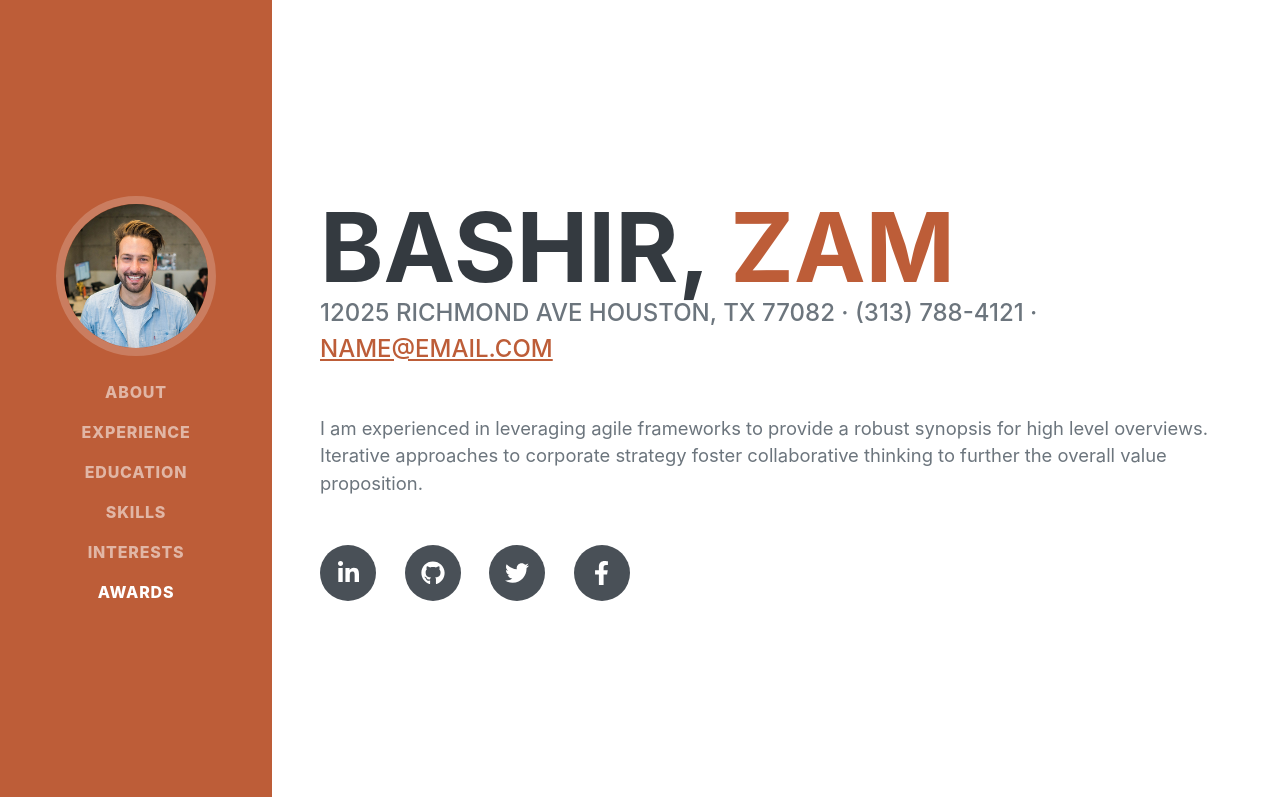
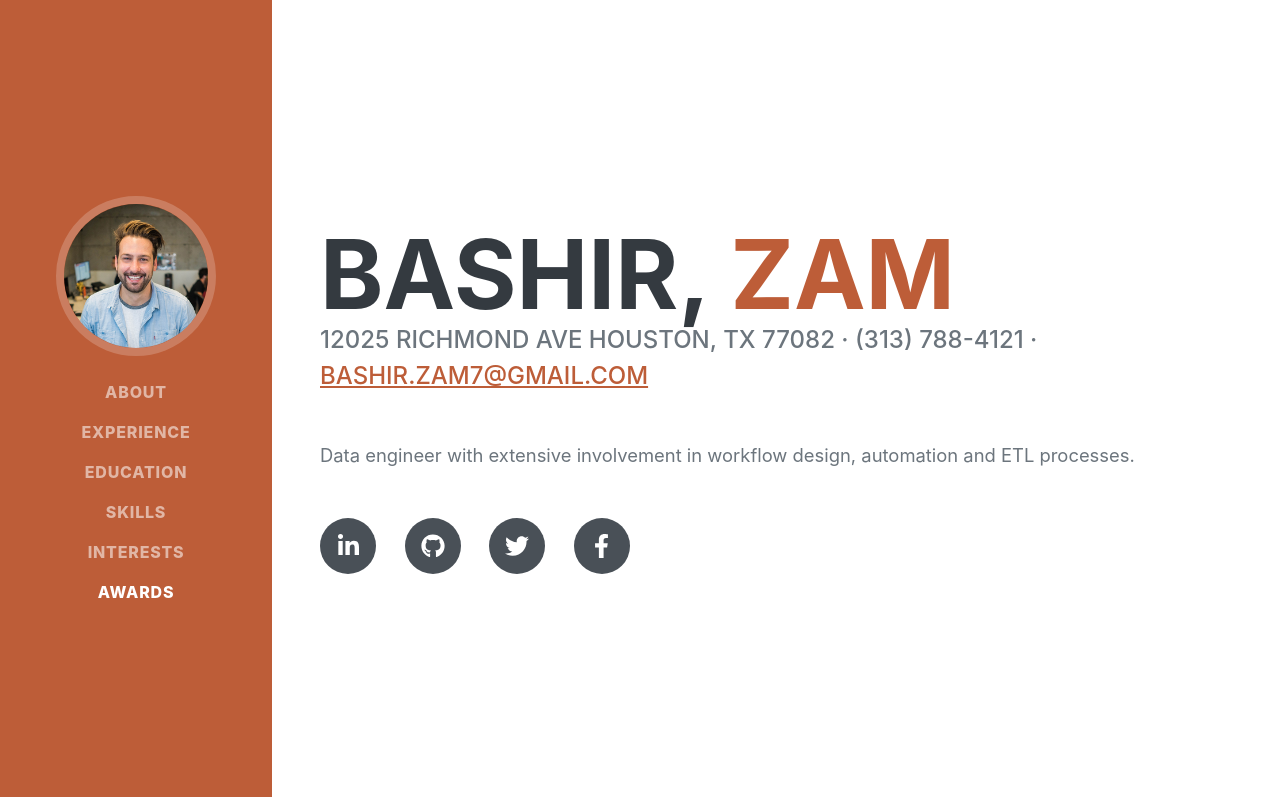
Before and after one commit to zambashir/zambashir.github.io, a plain HTML site: page index.html in a window 1280 px wide. Shown: the top 797 px of the page. Drawn offline with nearby package versions, Linux system fonts and the light colour scheme; a web font is replaced by a local one.

Commit message:
Update index.html

```diff
--- a/index.html
+++ b/index.html
@@ -45,9 +45,9 @@
                     </h1>
                     <div class="subheading mb-5">
                         12025 Richmond Ave Houston, TX 77082 · (313) 788-4121 ·
-                        <a href="mailto:name@email.com">name@email.com</a>
+                        <a href="mailto:bashir.zam7@gmail.com">bashir.zam7@gmail.com</a>
                     </div>
-                    <p class="lead mb-5">I am experienced in leveraging agile frameworks to provide a robust synopsis for high level overviews. Iterative approaches to corporate strategy foster collaborative thinking to further the overall value proposition.</p>
+                    <p class="lead mb-5">Data engineer with extensive involvement in workflow design, automation and ETL processes. </p>
                     <div class="social-icons">
                         <a class="social-icon" href="#!"><i class="fab fa-linkedin-in"></i></a>
                         <a class="social-icon" href="#!"><i class="fab fa-github"></i></a>
```
